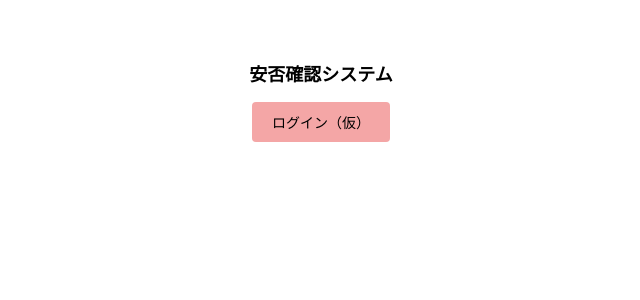
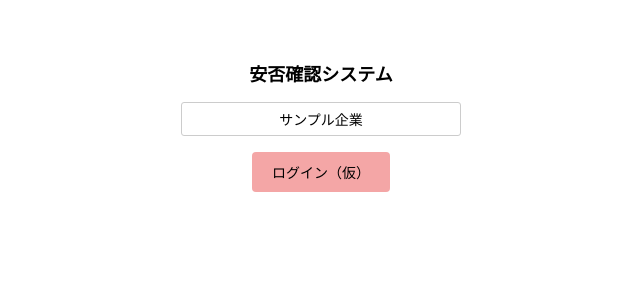
Before and after one commit to dev-challenger-entry/Anpi-Kakunin-System, a React (Vite) app in the folder my-react-app/: page / in a window 1280 px wide. Shown: the top 300 px of the page, without its empty margins (319-959 px from the left). Built offline with nearby package versions, Linux system fonts and the light colour scheme.

Commit message:
feat: ログイン画面のデザイン変更２
サンプル企業さん専用のウェブサイトであることが明示できた。
CSSにcompany-name という名前のクラスセレクタを作った。

```diff
--- a/my-react-app/src/component/Login.css
+++ b/my-react-app/src/component/Login.css
@@ -7,6 +7,14 @@
 
 .system-title {
   font-size: 18px;
+  margin-bottom: 16px;
+}
+
+.company-name {
+  border: 1px solid #ccc;
+  border-radius: 3px;
+  padding: 6px;
+  font-size: 14px;
   margin-bottom: 16px;
 }
 
--- a/my-react-app/src/component/Login.jsx
+++ b/my-react-app/src/component/Login.jsx
@@ -4,6 +4,7 @@ function Login({ onLoginSuccess }) {
   return (
     <div className="login-card">
       <h1 className="system-title">安否確認システム</h1>
+      <div className="company-name">サンプル企業</div>
       <button className="login-button" onClick={() => onLoginSuccess('test-employee-id')}>
         ログイン（仮）
       </button>
```
